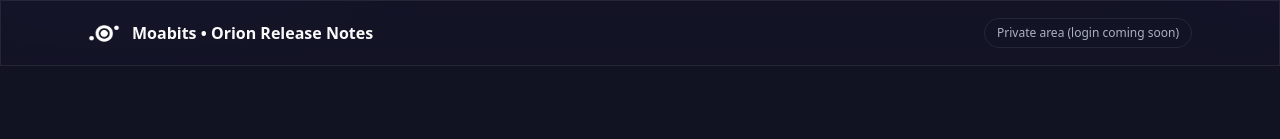
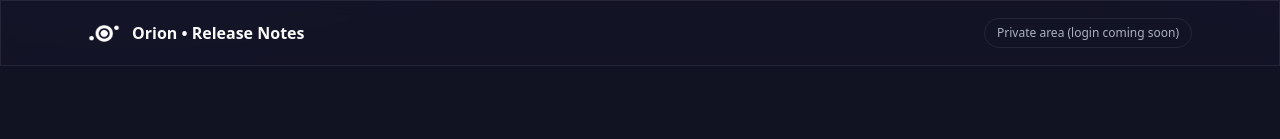
Before and after one commit to martinpawluszek/orion-release-ledger, a React (Vite) app: page / in a window 1280 px wide. Shown: the top 139 px of the page. Built offline with nearby package versions, Linux system fonts and the light colour scheme.

Commit message:
Update header text
Changed "Moabits • Orion Release Notes" to "Orion • Release Notes" in the header.

```diff
--- a/src/components/OrionHeader.tsx
+++ b/src/components/OrionHeader.tsx
@@ -11,7 +11,7 @@ const OrionHeader = () => {
               alt="Orion Logo"
               className="w-8 h-8"
             />
-            <span>Moabits • Orion Release Notes</span>
+            <span>Orion • Release Notes</span>
           </div>
           <div className="orion-pill">
             Private area (login coming soon)
```
